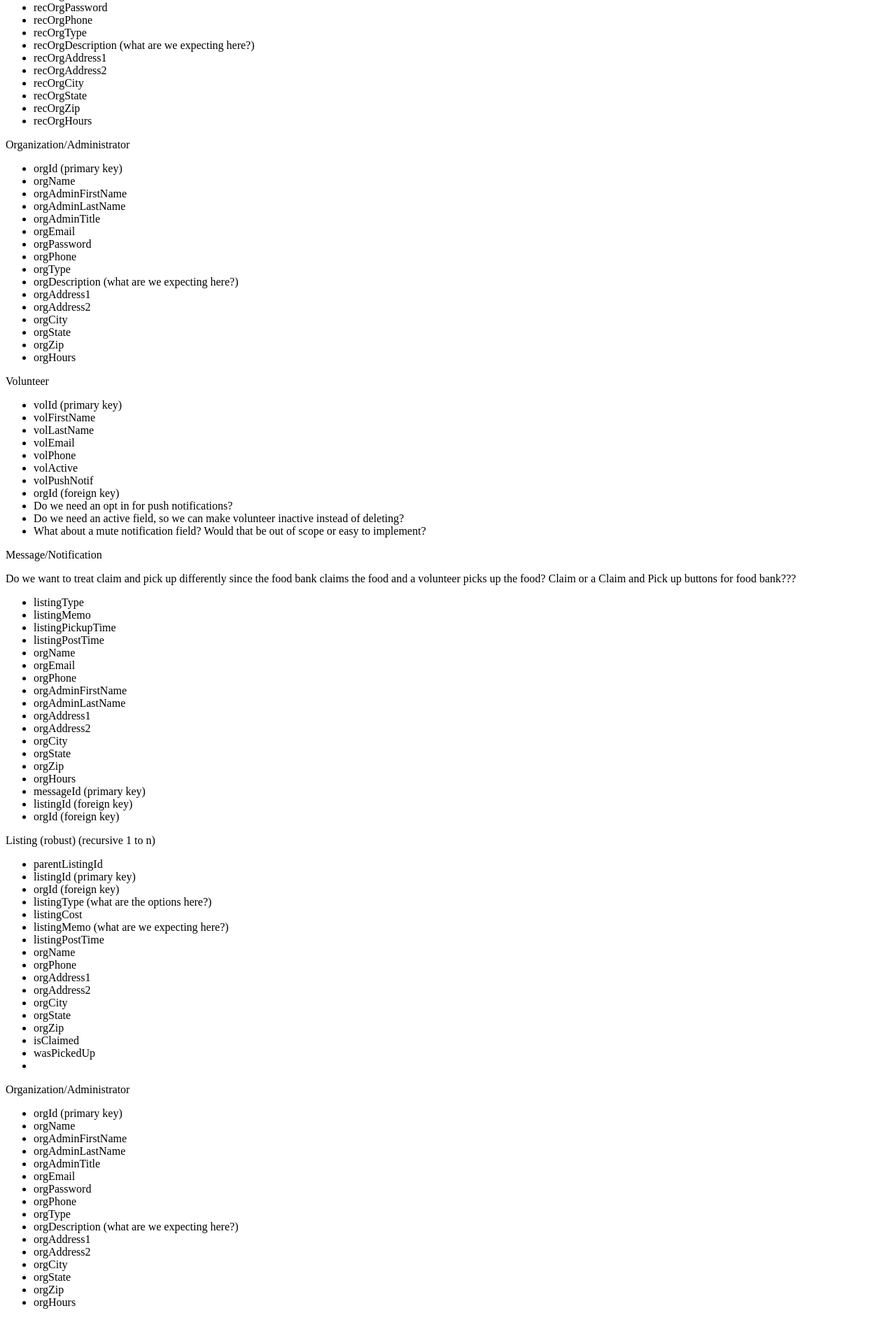
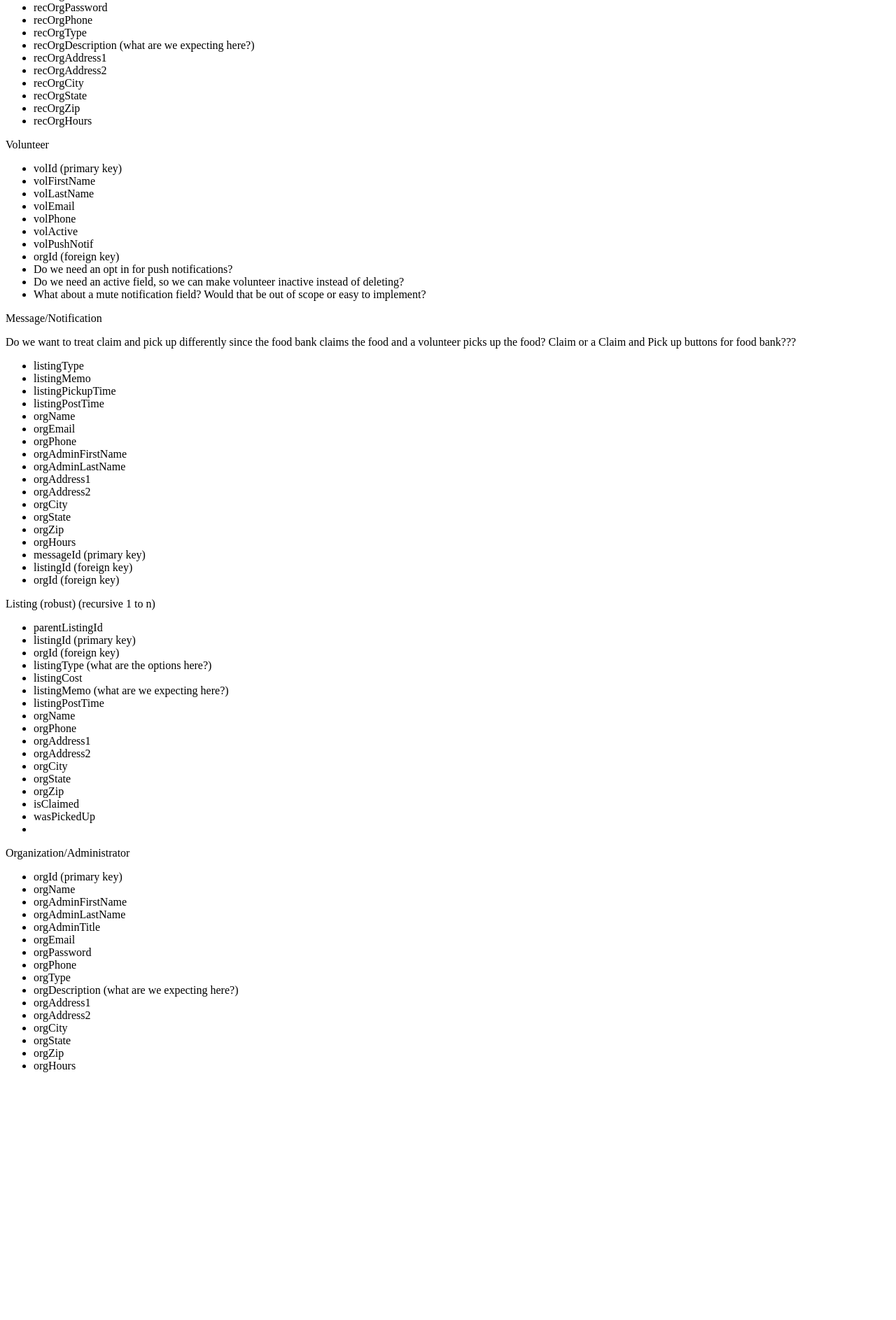
Before and after one commit to brbrown59/bread-basket, a PHP site: page /public_html/documentation/data-breakdown.php in a window 1280 px wide. Shown: the part 558-2444 px from the top of the page at 70% size. After the commit the page ends 2090 px from the top, so only its background shows below. Run offline with PHP 8.4, Linux system fonts and the light colour scheme.

Commit message:
minor edits

```diff
--- a/public_html/documentation/data-breakdown.php
+++ b/public_html/documentation/data-breakdown.php
@@ -43,25 +43,6 @@
 			<li>recOrgState</li>
 			<li>recOrgZip</li>
 			<li>recOrgHours</li>
-			</ul>
-		<p>Organization/Administrator</p>
-		<ul>
-			<li>orgId (primary key)</li>
-			<li>orgName</li>
-			<li>orgAdminFirstName</li>
-			<li>orgAdminLastName</li>
-			<li>orgAdminTitle</li>
-			<li>orgEmail</li>
-			<li>orgPassword</li>
-			<li>orgPhone</li>
-			<li>orgType</li>
-			<li>orgDescription (what are we expecting here?)</li>
-			<li>orgAddress1</li>
-			<li>orgAddress2</li>
-			<li>orgCity</li>
-			<li>orgState</li>
-			<li>orgZip</li>
-			<li>orgHours</li>
 		</ul>
 		<p>Volunteer</p>
 		<ul>
```
Lines whose indentation alone changed are shown as unchanged.
